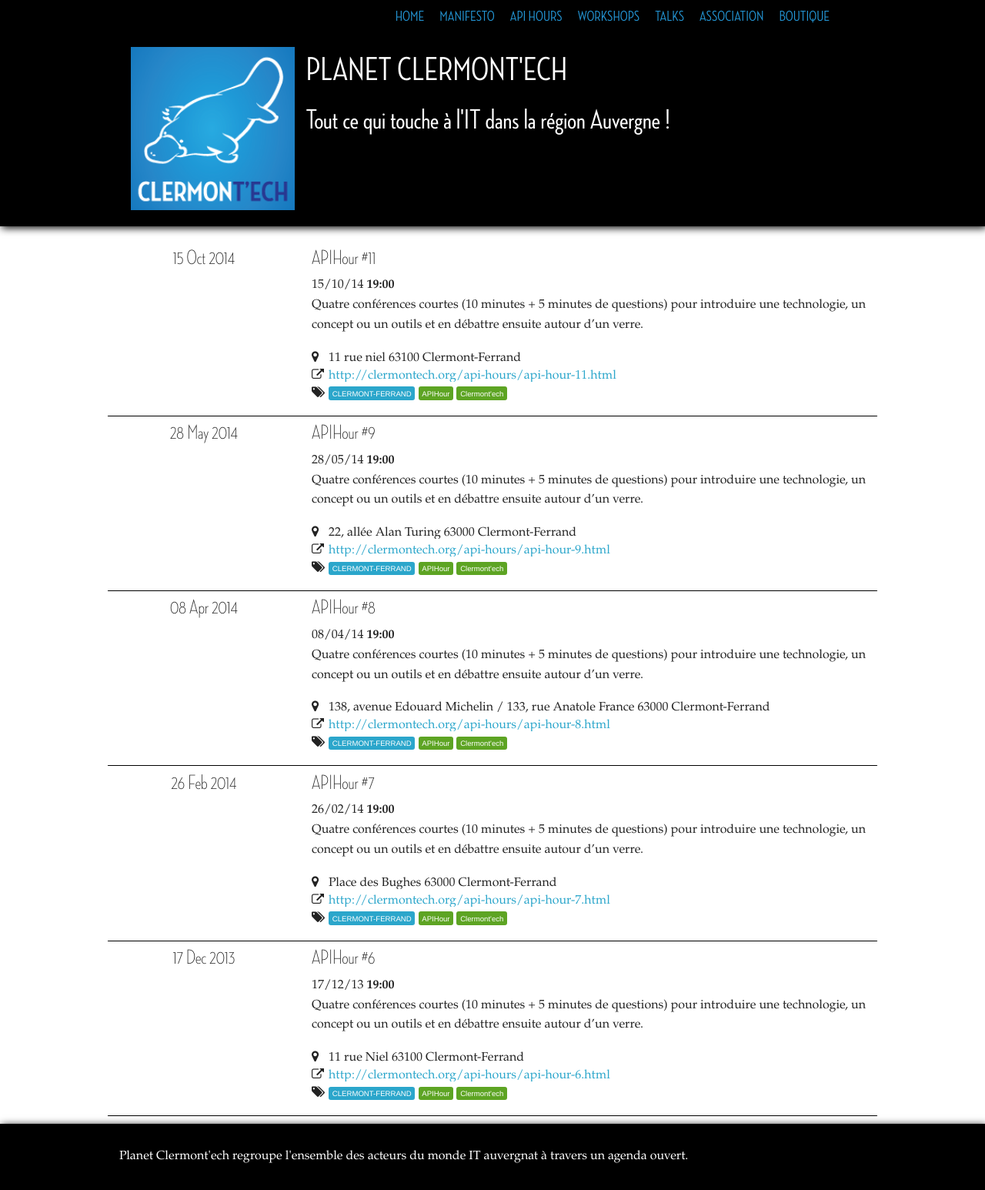
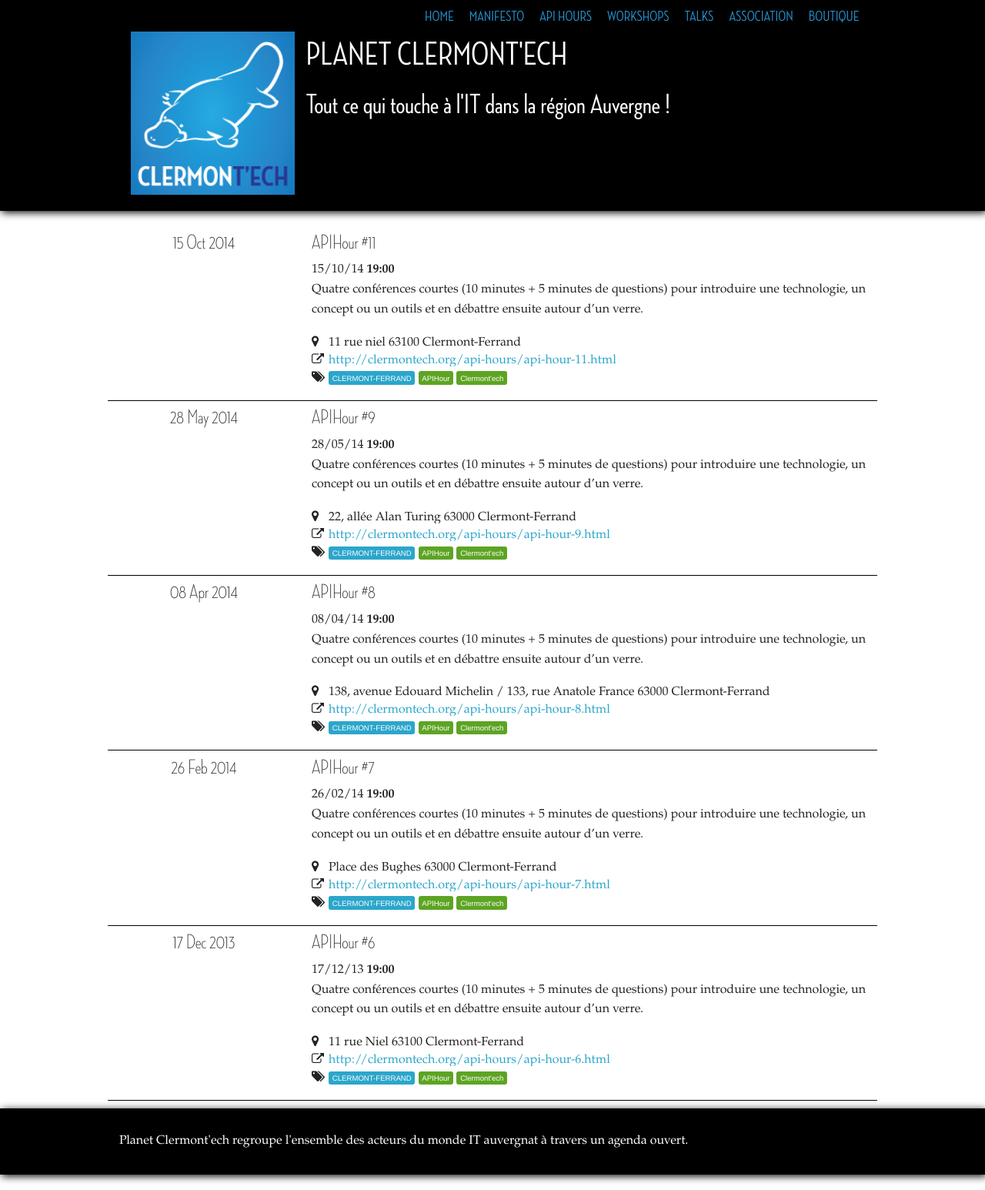
Before and after one commit to clermontech/planet, a Jekyll site: the page built from index.md, in a window 1280 px wide. Shown: the whole page at 77% size. Built offline with Jekyll 4.4.1, drawn with Linux system fonts in a browser that asks for light colours; Markdown is read by kramdown in place of the engine named in the settings.

Commit message:
Modification du scss pour un code plus 'mobile-first'

```diff
--- a/css/main.css
+++ b/css/main.css
@@ -5,36 +5,22 @@
   font-family: "Neutraface";
   font-weight: bold;
   src: url("../fonts/neutraface-condensed-medium.otf"); }
+hgroup {
+  display: none; }
+
 body {
   font-family: Palatino, "Palatino Linotype", "Palatino LT STD", "Book Antiqua", Georgia, serif;
-  background-color: white;
-  background-attachment: fixed; }
-
-nav {
-  margin-right: 15%; }
-
-ul {
-  float: right; }
-
-li {
-  list-style-type: none;
-  margin: 7px 10px 0px 10px;
-  float: left;
-  font-size: 1.2em; }
-  li a {
-    color: #2394d3; }
-
-a:hover {
-  color: #a2dcf2; }
+  background-color: white; }
 
 header {
   background-color: #000;
   -webkit-box-shadow: #000 2px 2px 10px;
   -moz-box-shadow: #000 2px 2px 10px;
-  box-shadow: #000 2px 2px 10px; }
+  box-shadow: #000 2px 2px 10px;
+  margin: 0; }
 
 hr {
-  border-color: #000; }
+  display: none; }
 
 h2, h1, li, h3, h4, h5, h6 {
   font-family: "Neutraface", "Helvetica Neue", fantasy, "Helvetica", Arial, sans-serif; }
@@ -48,6 +34,17 @@
 
 h1, li {
   text-transform: uppercase; }
+
+li {
+  list-style-type: none;
+  width: 100%;
+  text-align: center;
+  font-size: 1.2em; }
+  li a {
+    color: #2394d3; }
+
+a:hover {
+  color: #a2dcf2; }
 
 /* footer */
 footer {
@@ -91,31 +88,36 @@
 
 @media only screen and (min-width: 40.063em) {
   .event-date-wrapper {
-    display: block; } }
-@media only screen and (max-width: 800px) {
+    display: block; }
+
+  li {
+    float: left;
+    width: auto;
+    margin: 7px 10px 0px 10px;
+    font-size: 1em; }
+
+  ul {
+    float: right;
+    margin: 0; }
+
+  nav {
+    margin-right: 12%; }
+
   img {
     display: none; }
 
+  hgroup {
+    display: block;
+    margin: 0; } }
+@media only screen and (min-width: 800px) {
+  hr {
+    display: block;
+    border-color: #000; }
+
+  img {
+    display: block; }
+
   li {
-    font-size: 1em; } }
-@media only screen and (max-width: 640px) {
-  li {
-    float: none;
-    text-align: center;
-    width: 100%;
-    font-size: 1.2em; }
-
-  ul {
-    float: none;
-    margin: 0; }
-
-  nav {
-    margin: 0 0 10px 0; }
-
-  hgroup {
-    display: none; }
-
-  hr {
-    display: none; } }
+    font-size: 1.2em; } }
 
 /*# sourceMappingURL=main.css.map */
```
Also changed, not shown: scss/main.scss (+44 -47 lines).
